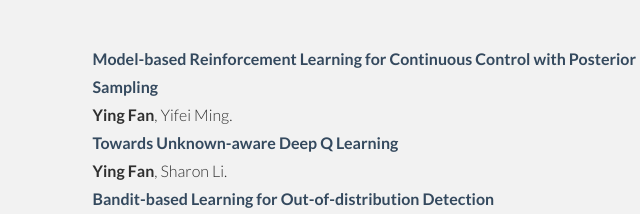
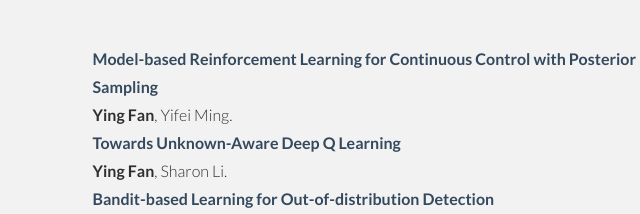
Before and after one commit to yingfan-bot/yingfan-bot.github.io, a website: page index.html in a window 1280 px wide. Shown: the part 1100-1314 px from the top of the page, 270-910 px from the left. Drawn offline with Linux system fonts and the light colour scheme.

Commit message:
Update index.html

```diff
--- a/index.html
+++ b/index.html
@@ -153,7 +153,7 @@
 			<p></p>
 
             <div class="col-lg-6 col-lg-offset-3">
-                <p><t>Towards Unknown-aware Deep Q Learning</t><br>
+                <p><t>Towards Unknown-Aware Deep Q Learning</t><br>
 					<b>Ying Fan</b>, Sharon Li.
                 </p>
             </div>
```
